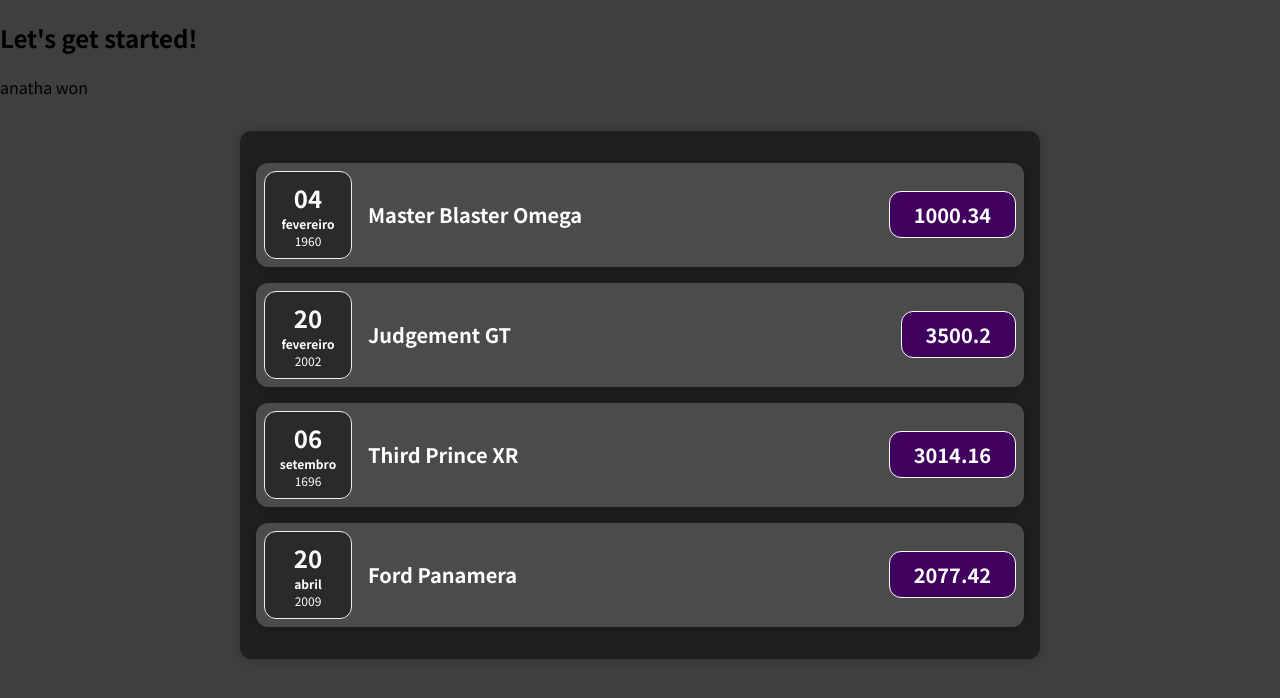
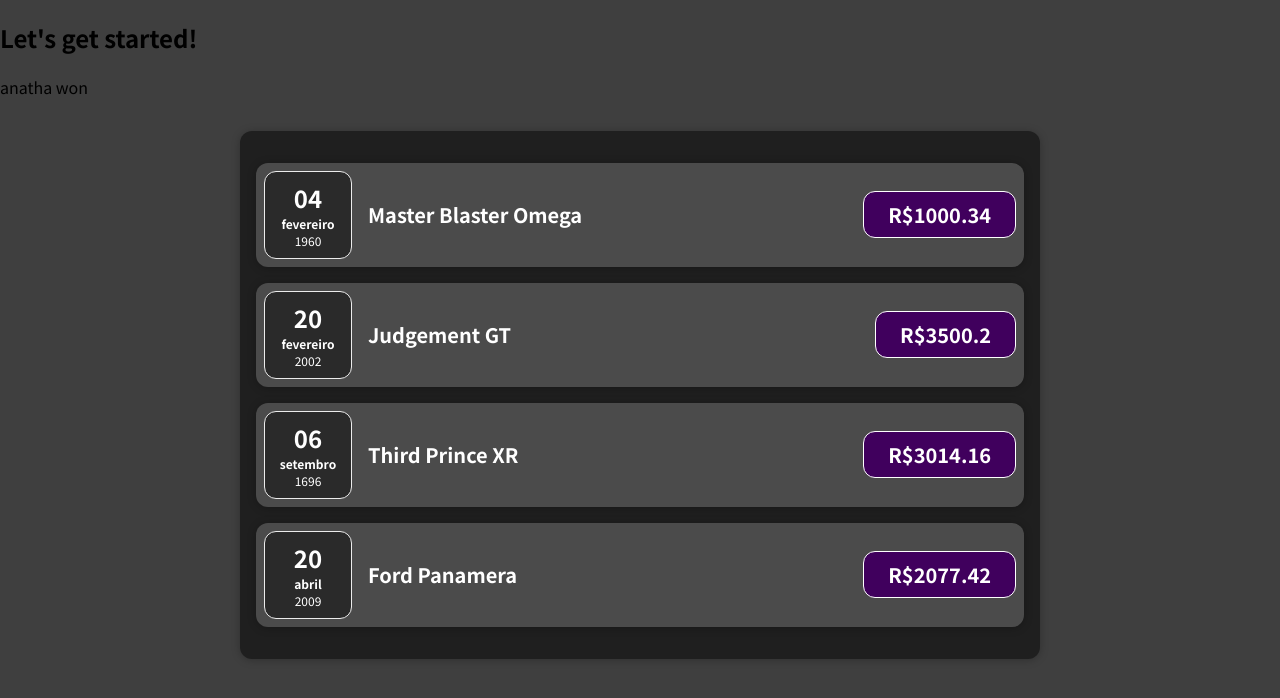
Before and after one commit to pedropalombo/Udemy-ReactPractice, a JavaScript app: page / in a window 1280 px wide. Shown: the top 698 px of the page. Built offline with nearby package versions, Linux system fonts and the light colour scheme.

Commit message:
Card Structuring

```diff
--- /dev/null
+++ b/src/components/Card.css
@@ -0,0 +1,4 @@
+.card {
+    border-radius: 12px;
+    box-shadow: 0 1px 8px rgba(0, 0, 0, 0.25);
+}
--- /dev/null
+++ b/src/components/Card.js
@@ -0,0 +1,16 @@
+import './Card.css';
+
+//using 'Card' basically to recycle styles in common (ExpenseRender's & ExpenseItem's)
+function Card(props) {
+    const classes = 'card ' + props.className; //merging base css (Card) to its childrens
+
+    return (
+        <div className={classes}>
+            {/* 'props.children' is inherent of props, used as a 'Wrapper' component */}
+            {props.children}
+        </div>
+
+    );
+}
+
+export default Card;
--- a/src/components/ExpenseItem.css
+++ b/src/components/ExpenseItem.css
@@ -6,10 +6,8 @@
     display: flex;
     justify-content: space-between;
     align-items: center;
-    box-shadow: 0 2px 8px rgba(0, 0, 0, 0.25);
     padding: 0.5rem;
     margin: 1rem 0;
-    border-radius: 12px;
     background-color: #4b4b4b;
   }
 
--- a/src/components/ExpenseItem.js
+++ b/src/components/ExpenseItem.js
@@ -1,12 +1,14 @@
 import './ExpenseItem.css';
 import ExpenseDate from './ExpenseDate';
+import Card from './Card';
 
 function ExpenseItem(props) {
     console.log('props:', props)
 
     //can only return one root element at a time
     return (
-        <div className="expense-item">
+        //using 'Card' instead of normal <div> for CSS recycling
+        <Card className="expense-item">
             <ExpenseDate date={props.expense.date} />
 
             <div className='expense-item__description'>
@@ -14,10 +16,10 @@
                     {props.expense.title}
                 </h2>
                 <div className='expense-item__price'>
-                    {props.expense.amount}
+                    R${props.expense.amount}
                 </div>
             </div>
-        </div>
+        </Card>
     );
 }
 
--- a/src/components/ExpenseRender.css
+++ b/src/components/ExpenseRender.css
@@ -4,6 +4,4 @@
     margin: 2rem auto;
     width: 50rem;
     max-width: 95%;
-    border-radius: 12px;
-    box-shadow: 0 1px 8px rgba(0, 0, 0, 0.25);
 }
--- a/src/components/ExpenseRender.js
+++ b/src/components/ExpenseRender.js
@@ -1,14 +1,16 @@
+import Card from "./Card";
 import ExpenseItem from "./ExpenseItem";
 import './ExpenseRender.css';
 
 function ExpenseRender(props) {
     return (
-        <div className="expenses">
+        //using 'Card' instead of normal <div> for CSS recycling
+        <Card className="expenses">
             <ExpenseItem expense={props.expenses[0]} />
             <ExpenseItem expense={props.expenses[1]} />
             <ExpenseItem expense={props.expenses[2]} />
             <ExpenseItem expense={props.expenses[3]} />
-        </div>
+        </Card>
     );
 }
 
```
